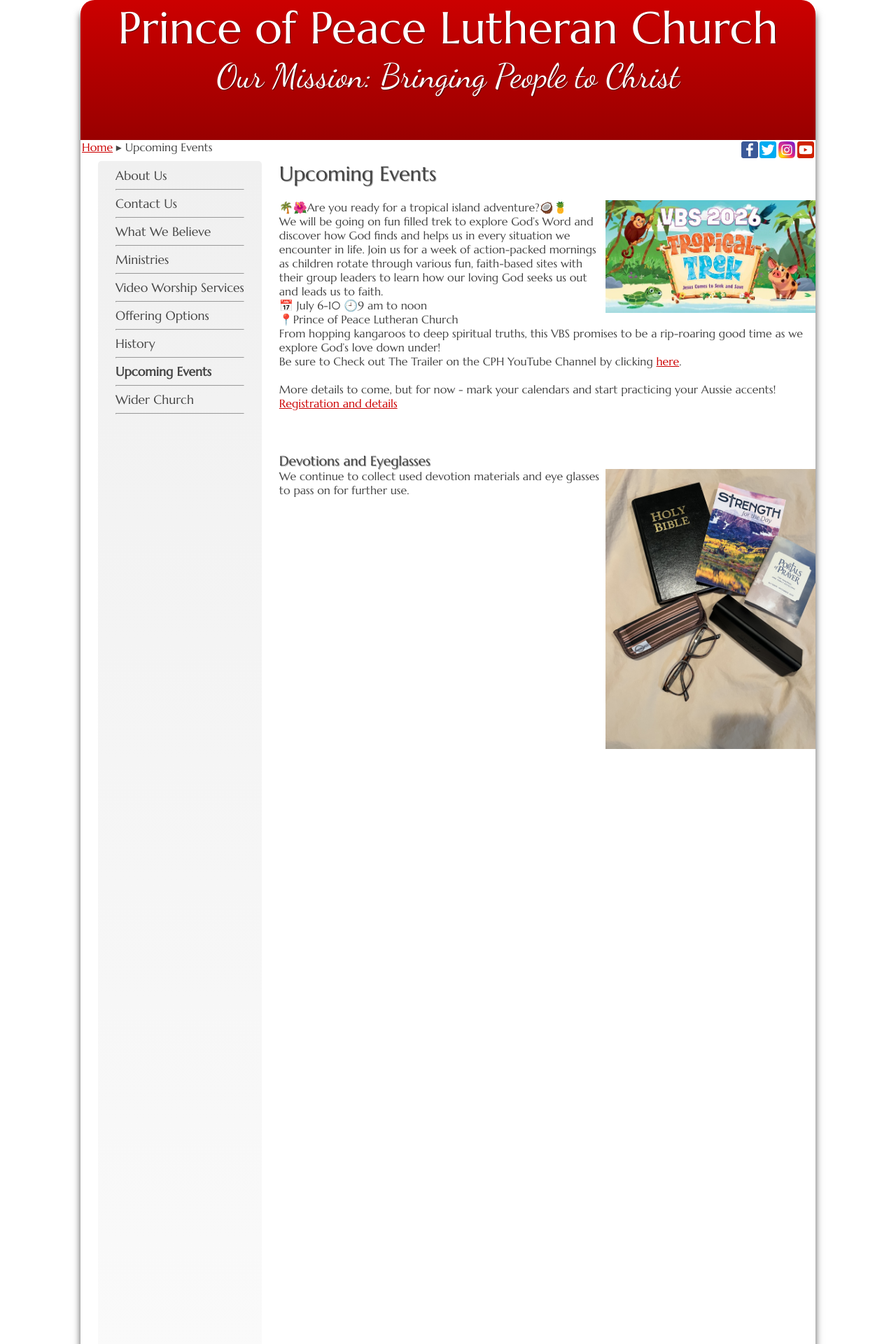
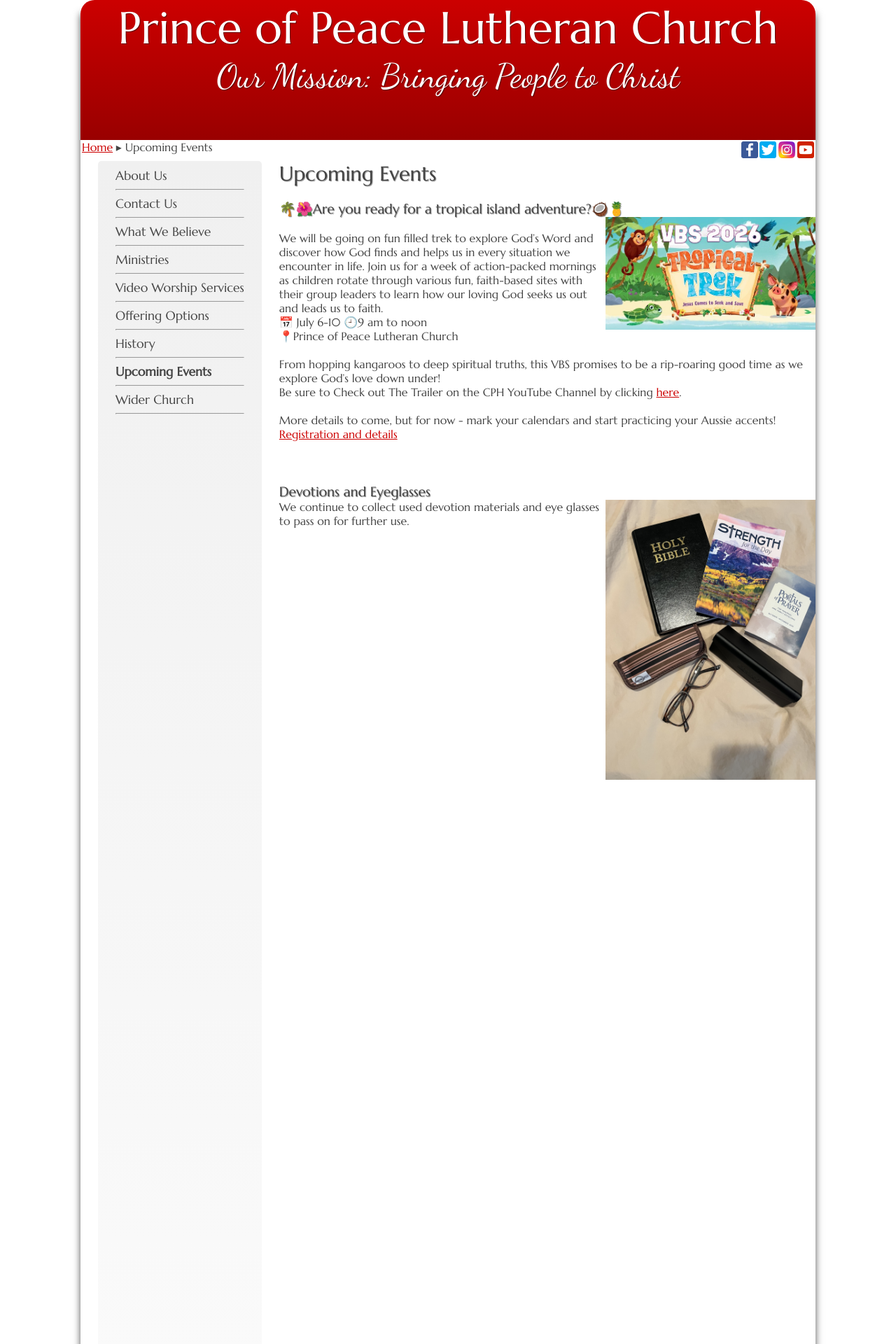
Before and after one commit to weslowsk/princeofpeace, a Jekyll site: the page built from events.html, in a window 1280 px wide. Shown: the top 1920 px of the page at 70% size. Built offline with Jekyll 4.4.1, drawn with Linux system fonts in a browser that asks for light colours.

Commit message:
Update events.html
Minor Updates to HTML

```diff
--- a/events.html
+++ b/events.html
@@ -8,11 +8,12 @@ order: 8
 <h1>Upcoming Events</h1>
 <br/>
 
+<h2>🌴🌺Are you ready for a tropical island adventure?🥥🍍</h2>
 <img src="{{site.baseurl}}/images/VBS2026.jpg" width="300" alt="" style="float: right">
-<p>🌴🌺Are you ready for a tropical island adventure?🥥🍍<br/>
-    We will be going on fun filled trek to explore God’s Word and discover how God finds and helps us in every situation we encounter in life. Join us for a week of action-packed mornings as children rotate through various fun, faith-based sites with their group leaders to learn how our loving God seeks us out and leads us to faith.<br/>
+    <br/>
+    <p>We will be going on fun filled trek to explore God’s Word and discover how God finds and helps us in every situation we encounter in life. Join us for a week of action-packed mornings as children rotate through various fun, faith-based sites with their group leaders to learn how our loving God seeks us out and leads us to faith.<br/>
     📅 July 6-10 	🕘9 am to noon<br/>
-    📍Prince of Peace Lutheran Church<br/>
+    📍Prince of Peace Lutheran Church<br/><br/>
     From hopping kangaroos to deep spiritual truths, this VBS promises to be a rip-roaring good time as we explore God’s love down under!<br/>
     Be sure to Check out The Trailer on the CPH YouTube Channel by clicking <a href="https://youtu.be/DOKcxbdddBE" target="vbs_promo">here</a>.<br/><br/>
     More details to come, but for now - mark your calendars and start practicing your Aussie accents!<br/>
```
